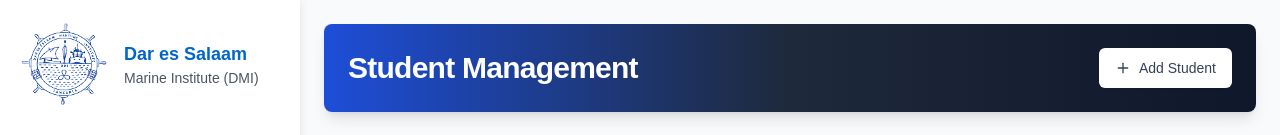
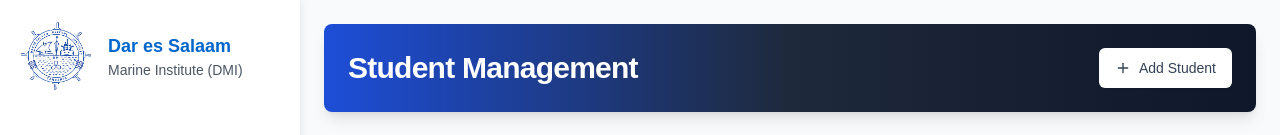
Before and after one commit to DannySamy3/GET-PASS-SYSTEM-FRONT, a Next.js app: page /management in a window 1280 px wide. Shown: the top 135 px of the page. Built offline with nearby package versions, Linux system fonts and the light colour scheme; no server answers; sample sign-in values are in the browser's storage.

Commit message:
fixed logo issues

```diff
--- a/src/components/leftNavigation/LeftNavigation.tsx
+++ b/src/components/leftNavigation/LeftNavigation.tsx
@@ -89,13 +89,17 @@ const LeftNavigation: React.FC<props> = ({
             isCollapsed ? "justify-center" : ""
           }`}
         >
-          <div className={`${isCollapsed ? "w-20" : "w-24"} flex items-center`}>
+          <div
+            className={`${
+              isCollapsed ? "w-14" : "w-20"
+            } flex items-center justify-center`}
+          >
             <Image
               src='/logo.png'
               alt='GET PASS Logo'
               width={171}
               height={167}
-              className='w-full h-full'
+              className='w-full h-auto object-contain'
               priority
             />
           </div>
--- a/src/components/studentDetails/Details.tsx
+++ b/src/components/studentDetails/Details.tsx
@@ -572,13 +572,13 @@ export const Details: React.FC<Props> = ({ id, setView, setDate }) => {
   // console.log("...........", student);
 
   return (
-    <div className='min-h-screen w-full font-montserrat p-4'>
+    <div className='min-h-screen w-full font-montserrat p-4 flex flex-col overflow-hidden'>
       <div
-        className={`bg-white shadow-lg rounded-lg p-4 md:p-8 w-full ${
-          showPaymentOptions ? "max-h-[90vh] overflow-y-auto" : ""
-        }`}
+        className={`bg-white shadow-lg rounded-lg p-4 md:p-8 w-full flex-1 flex flex-col ${
+          showPaymentOptions ? "max-h-[90vh]" : ""
+        } overflow-y-auto`}
       >
-        <div className='flex flex-col md:flex-row justify-between items-start md:items-center gap-4 mb-6'>
+        <div className='flex flex-col md:flex-row justify-between items-start md:items-center gap-4 mb-6 sticky top-0 bg-white z-10'>
           <h2 className='text-2xl md:text-3xl font-bold text-gray-700'>
             Student Details
           </h2>
@@ -849,7 +849,7 @@ export const Details: React.FC<Props> = ({ id, setView, setDate }) => {
                       </div>
                     </div>
 
-                    <div className='flex justify-end mt-6'>
+                    <div className='flex justify-end mt-6 sticky bottom-0 bg-gray-50 pb-4 z-10'>
                       <button
                         onClick={() => {
                           console.log("Submit payment button clicked");
```
